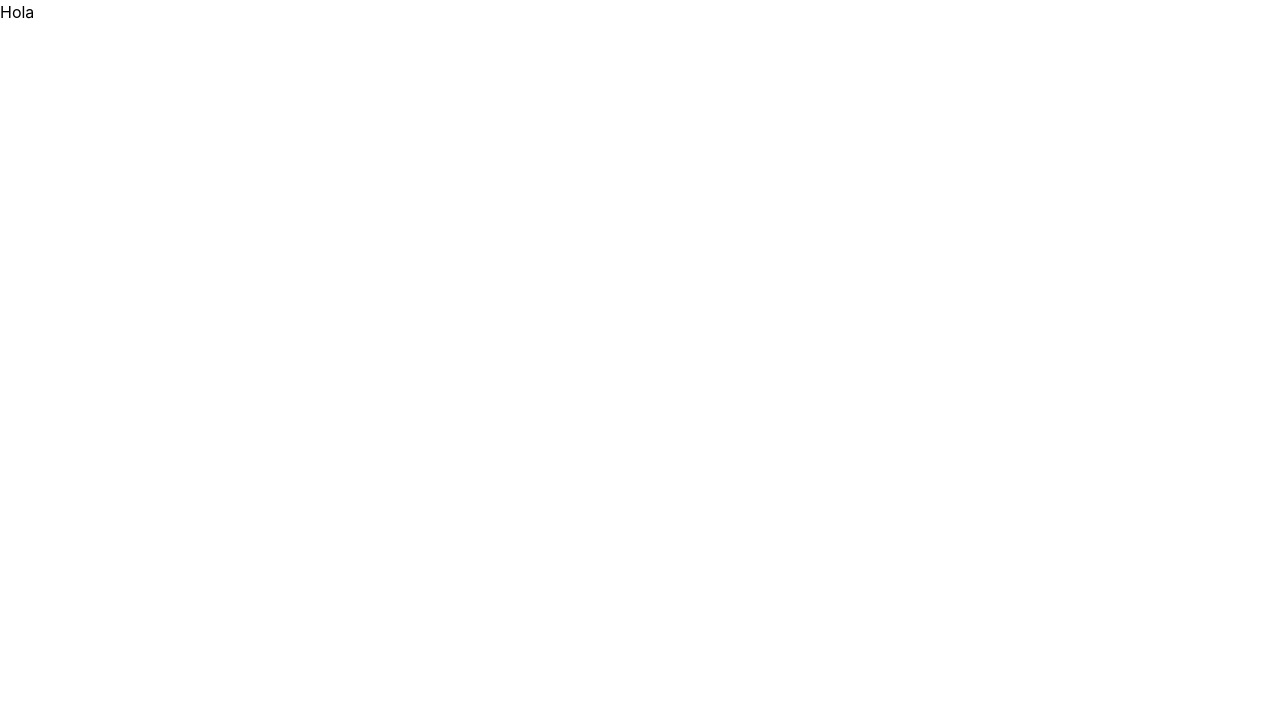
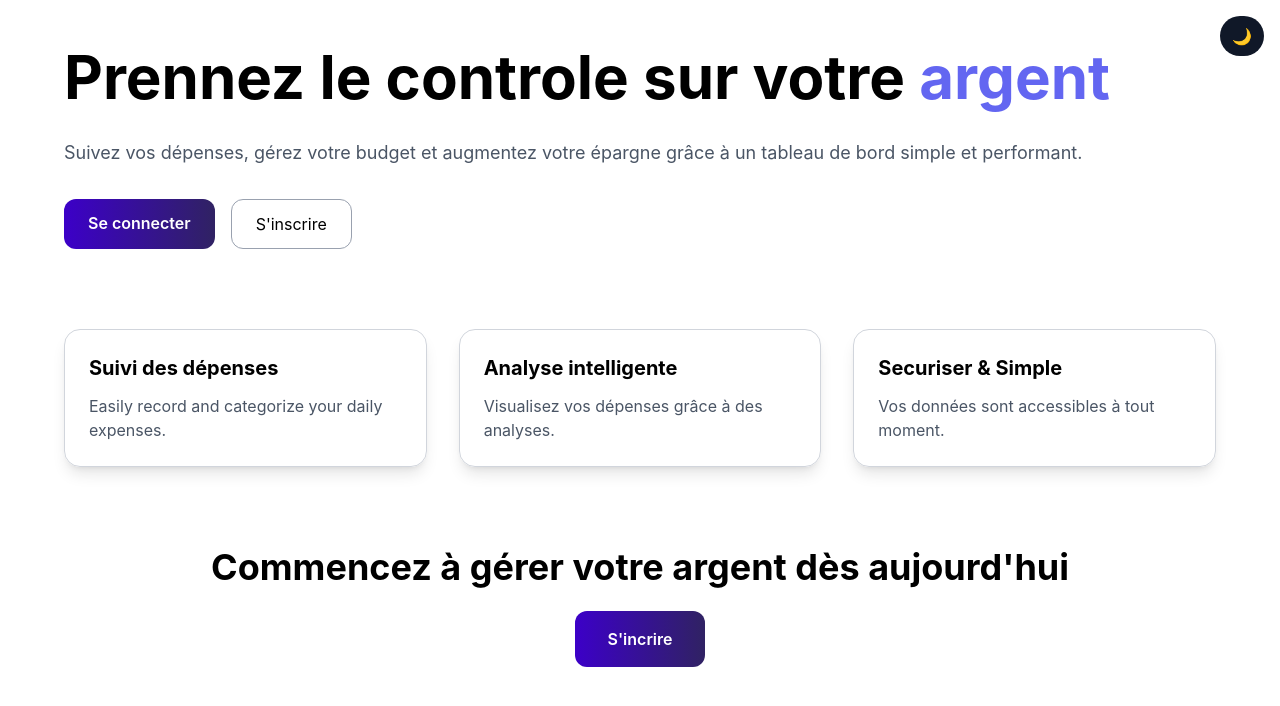
Before and after one commit to lala-romario/finance-tracker, a React (Vite) app in the folder front-end/: page / in a window 1280 px wide. Shown: the top 706 px of the page. Built offline with nearby package versions, Linux system fonts and the light colour scheme.

Commit message:
changes signup

```diff
--- a/front-end/src/App.jsx
+++ b/front-end/src/App.jsx
@@ -4,15 +4,18 @@ import { useEffect, useState } from 'react';
 import Home from './Home.jsx';
 import Login from './Login.jsx';
 import Signup from './Signup';
+import Theme from './dark.mode.jsx';
 
 
 function App() {
   return (
-    <Routes>
-      <Route path='/' element={<Home />} />
-      <Route path='login' element={<Login />} />
-      <Route path='signup' element={<Signup />} />
-    </Routes>
+    <>
+      <Theme />
+      <Routes>
+        <Route path='/' element={<Home />} />
+        <Route path='login' element={<Login />} />
+        <Route path='signup' element={<Signup />} />
+      </Routes></>
   )
 }
 
--- a/front-end/src/Home.jsx
+++ b/front-end/src/Home.jsx
@@ -1,7 +1,106 @@
-function hello () {
+import { Link } from "react-router-dom";
+import FTlogo from "./assets/FT-logo.jpg";
+
+function Home() {
     return (
-        <h1>Hola</h1>
-    )
+        <div className="min-h-screen bg-white dark:bg-gray-900 px-4 py-10 transition-colors duration-500">
+            <div className="max-w-6xl mx-auto">
+
+                {/* HERO SECTION */}
+                <div className="flex flex-col md:flex-row items-center justify-between gap-10">
+
+                    {/* LEFT */}
+                    <div className="flex-1">
+                        <h1 className="text-4xl md:text-6xl font-bold text-black dark:text-white leading-tight">
+                            Prennez le controle sur votre
+                            <span className="text-[#6366f1]"> argent</span>
+                        </h1>
+
+                        <p className="mt-6 text-gray-600 dark:text-gray-400 text-lg">
+                            Suivez vos dépenses,
+                             gérez votre budget et augmentez votre épargne grâce
+                              à un tableau de bord simple et performant.
+                        </p>
+
+                        <div className="mt-8 flex gap-4">
+                            <Link
+                                to="/login"
+                                className="px-6 py-3 rounded-xl text-white font-semibold"
+                                style={{
+                                    background: "linear-gradient(90deg, #3c00c8, #302263)",
+                                }}
+                            >
+                                Se connecter
+                            </Link>
+
+                            <Link
+                                to="/signup"
+                                className="px-6 py-3 rounded-xl border border-gray-400 dark:border-gray-700 hover:bg-violet-800 transition duration-500 text-black dark:text-white"
+                            >
+                                S'inscrire
+                            </Link>
+                        </div>
+                    </div>
+
+                    {/* RIGHT */}
+
+                </div>
+
+                {/* FEATURES */}
+                <div className="mt-20 grid md:grid-cols-3 gap-8">
+
+                    {/* Feature 1 */}
+                    <div className="p-6 rounded-2xl border border-gray-300 dark:border-gray-800 shadow-lg">
+                        <h3 className="text-xl font-bold text-black dark:text-white mb-3">
+                            Suivi des dépenses
+                        </h3>
+                        <p className="text-gray-600 dark:text-gray-400">
+                            Easily record and categorize your daily expenses.
+                        </p>
+                    </div>
+
+                    {/* Feature 2 */}
+                    <div className="p-6 rounded-2xl border border-gray-300 dark:border-gray-800 shadow-lg">
+                        <h3 className="text-xl font-bold text-black dark:text-white mb-3">
+                            Analyse intelligente
+                        </h3>
+                        <p className="text-gray-600 dark:text-gray-400">
+                            Visualisez vos dépenses grâce à des analyses.
+                        </p>
+                    </div>
+
+                    {/* Feature 3 */}
+                    <div className="p-6 rounded-2xl border border-gray-300 dark:border-gray-800 shadow-lg">
+                        <h3 className="text-xl font-bold text-black dark:text-white mb-3">
+                            Securiser & Simple
+                        </h3>
+                        <p className="text-gray-600 dark:text-gray-400">
+                            Vos données sont accessibles à tout moment.
+                        </p>
+                    </div>
+
+                </div>
+
+                {/* CTA */}
+                <div className="mt-20 text-center">
+                    <h2 className="text-3xl md:text-4xl font-bold text-black dark:text-white">
+                        Commencez à gérer votre argent dès aujourd'hui
+                    </h2>
+
+                    <Link
+                        to="/signup"
+                        className="inline-block mt-6 px-8 py-4 rounded-xl text-white font-semibold"
+                        style={{
+                            background: "linear-gradient(90deg, #3c00c8, #302263)",
+                        }}
+                    >
+                        S'incrire
+                    </Link>
+                </div>
+
+            </div>
+        </div>
+    );
 }
 
-export default hello
+export default Home;
--- a/front-end/src/Login.jsx
+++ b/front-end/src/Login.jsx
@@ -8,7 +8,8 @@ import Signup from './Signup'
 function Login() {
   return (
     <div
-      className="min-h-screen flex items-center justify-center bg-white dark:bg-gray-900 px-4 py-10"
+      className="min-h-screen flex items-center justify-center
+      bg-white dark:bg-gray-900 px-4 py-10 transition-colors duration-500"
     >
       <Theme />
       <div className="w-full max-w-6xl rounded-3xl overflow-hidden shadow-2xl border-1 border-gray-300 dark:border-gray-800 flex flex-col md:flex-row">
@@ -30,7 +31,7 @@ function Login() {
           </div>
 
           <h2 className="text-3xl md:text-5xl font-bold text-black mt-6">
-            Save your growth
+            Préservez votre croissance
           </h2>
         </div>
 
@@ -38,12 +39,12 @@ function Login() {
         {/* LOGIN SECTION */}
         <div className="w-full md:w-1/2 p-8 md:p-12">
 
-          <h2 className="text-2xl md:text-4xl font-bold text-gray-500 mb-2">
+          <h2 className="text-2xl md:text-4xl font-bold dark:text-white text-gray-500 mb-2">
             Welcome Back
           </h2>
 
           <p className="dark:text-gray-500 text-black mb-8 font-bold text-sm md:text-base">
-            Sign in to continue to your dashboard
+            Connectez-vous pour accéder à votre dashboard
           </p>
 
           <form className="space-y-5">
@@ -101,8 +102,8 @@ function Login() {
           </form>
 
           <div className="mt-8 border-t border-[#1e293b] pt-6 text-[#475569] text-sm flex align- text-center md:text-left">
-            Pas encore souscrit?{" "}
-            <span className="dark:text-[#a78bfa] text-[#a90bfa] cursor-pointer hover:underline">
+            Pas encore souscrit?
+            <span className="dark:text-[#a78bfa] text-[#a90bfa] cursor-pointer hover:underline hover:scale-110">
               <Link to='/signup'>S'inscrire</Link>
             </span>
           </div>
--- a/front-end/src/dark.mode.jsx
+++ b/front-end/src/dark.mode.jsx
@@ -14,7 +14,7 @@ function Theme() {
   const toggleTheme = () => {
     if(dark){
       document.documentElement.classList.remove('dark')
-      localStorage.setItem('theme', 'dark')
+      localStorage.setItem('theme', 'light')
     } else {
       document.documentElement.classList.add('dark')
       localStorage.setItem('theme', 'dark')
@@ -25,7 +25,7 @@ function Theme() {
 
   return (
     <>
-      <div className='bg-gray-800 px-1 dark:bg-gray-600 absolute -mt-140 ml-260 rounded-full z-2'>
+      <div className='bg-gray-900 px-1 dark:bg-gray-600 fixed top-4 right-4 rounded-full z-2'>
         <button onClick={toggleTheme} className='dark:text-white text-red-500 p-2 '>
           { dark ? "☀️" : "🌙" }
         </button>
```
Also changed, not shown: front-end/src/Signup.jsx (+38 -19 lines).
